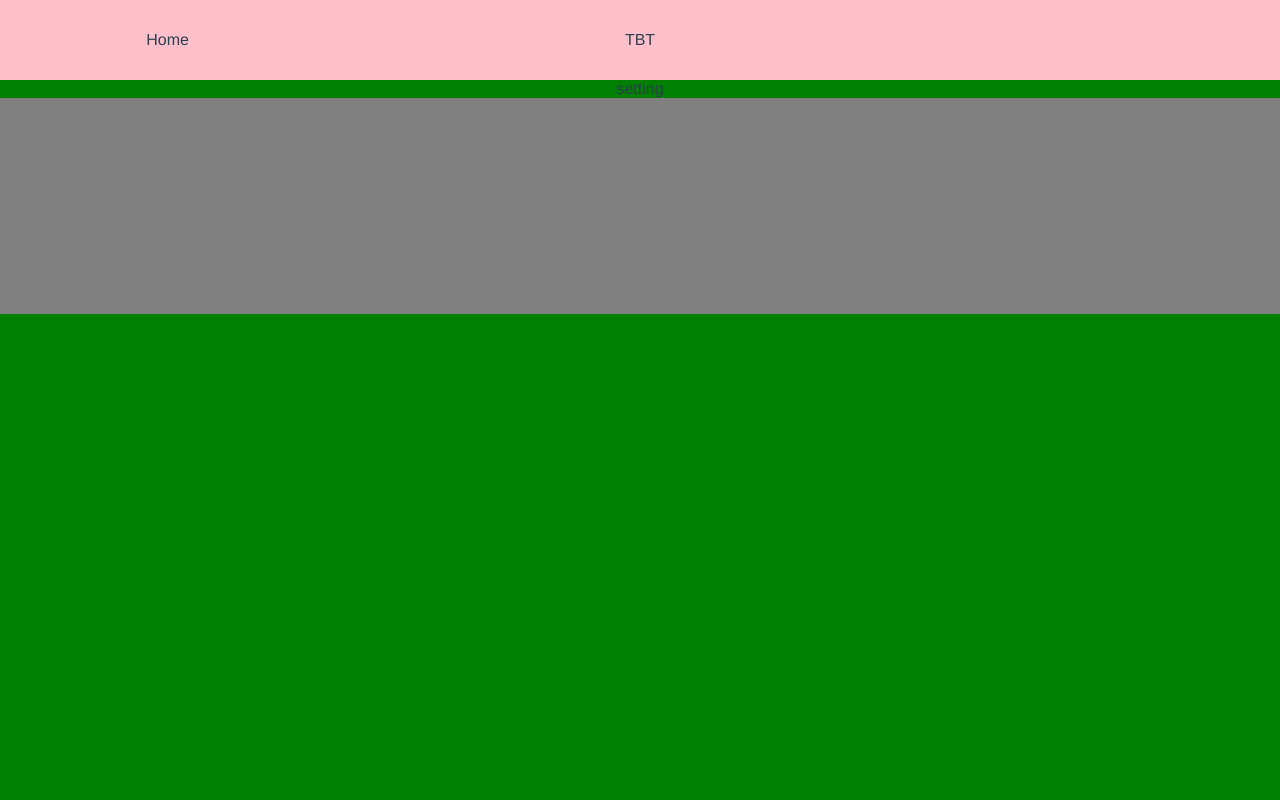
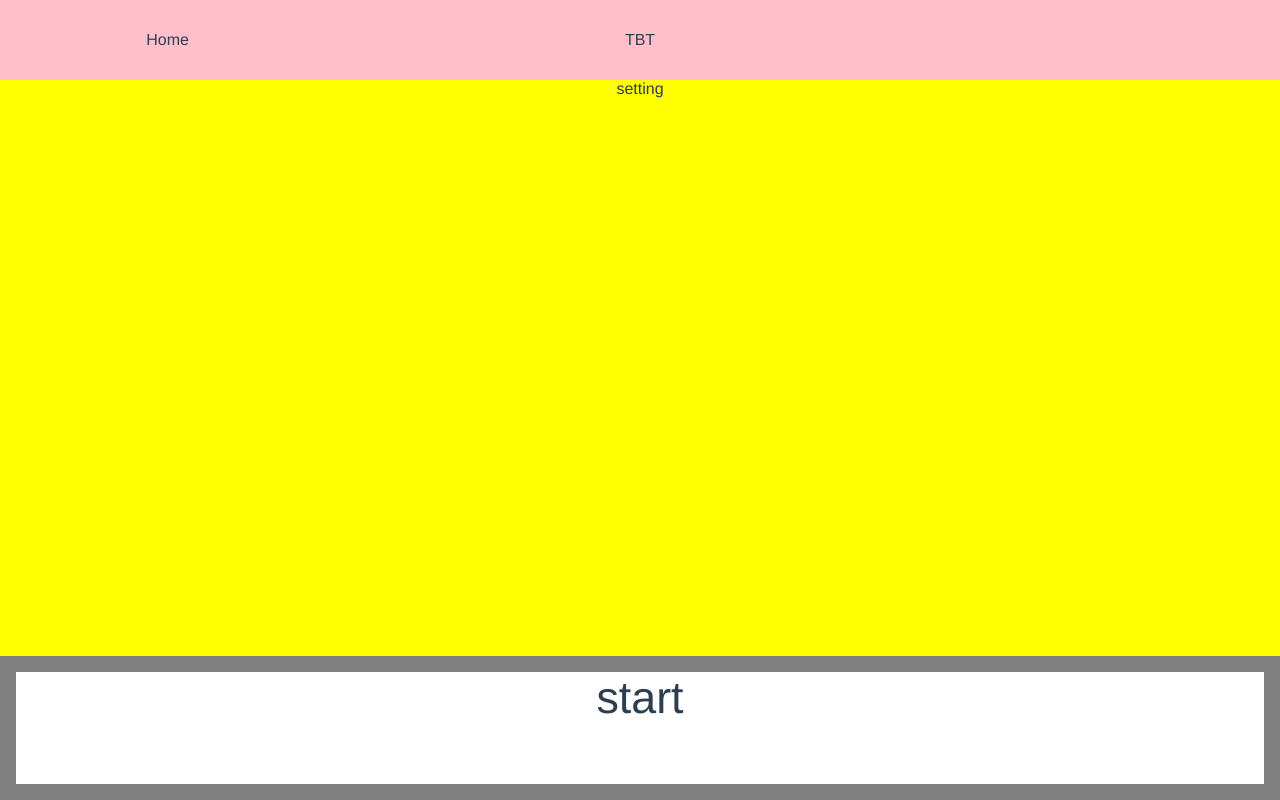
Before and after one commit to PureAppCrystal/vue-health-timer, a Vue app: page /mode/tbt in a window 1280 px wide. Built offline with nearby package versions, Linux system fonts and the light colour scheme.

Commit message:
타바타 모트 상태에 따른 랩퍼

```diff
--- a/src/views/TBTPageView.vue
+++ b/src/views/TBTPageView.vue
@@ -4,27 +4,29 @@
     <NaviBar class="naviBar" title="TBT"/>
 
     <div v-if="status==0" class="content-wrapper">
-         <div>
+         <div class="content-main">
              setting
          </div>
          <div class="btn-area">
+             <div class="btn btn-full">start</div>
 
          </div>
     </div>
     <div v-if="status==1" class="content-wrapper">
-         <div>
+         <div class="content-main">
              training
          </div>
          <div class="btn-area">
-
+             <div class="btn btn-full">puase</div>
          </div>
     </div>
     <div v-if="status==2" class="content-wrapper">
-         <div>
+         <div class="content-main">
              pause
          </div>
          <div class="btn-area">
-
+             <div class="btn btn-half">restart</div>
+             <div class="btn btn-half">clear</div>
          </div>
 
     </div>
@@ -73,8 +75,26 @@ export default {
     height:90%;
 }
 
+.content-wrapper .content-main:nth-child(1) {
+    background-color: yellow;
+    height: 80%;
+}
 .btn-area {
     background-color: gray;
-    height: 30%;
+    height: 20%;
+    display: flex;
+
+}
+.btn {
+    background-color: white;
+    margin: 1rem;
+    text-align: center;
+    font-size: 2.8rem;
+}
+.btn-full {
+    width: 100%;
+}
+.btn-half {
+    width: 50%;
 }
 </style>
```
